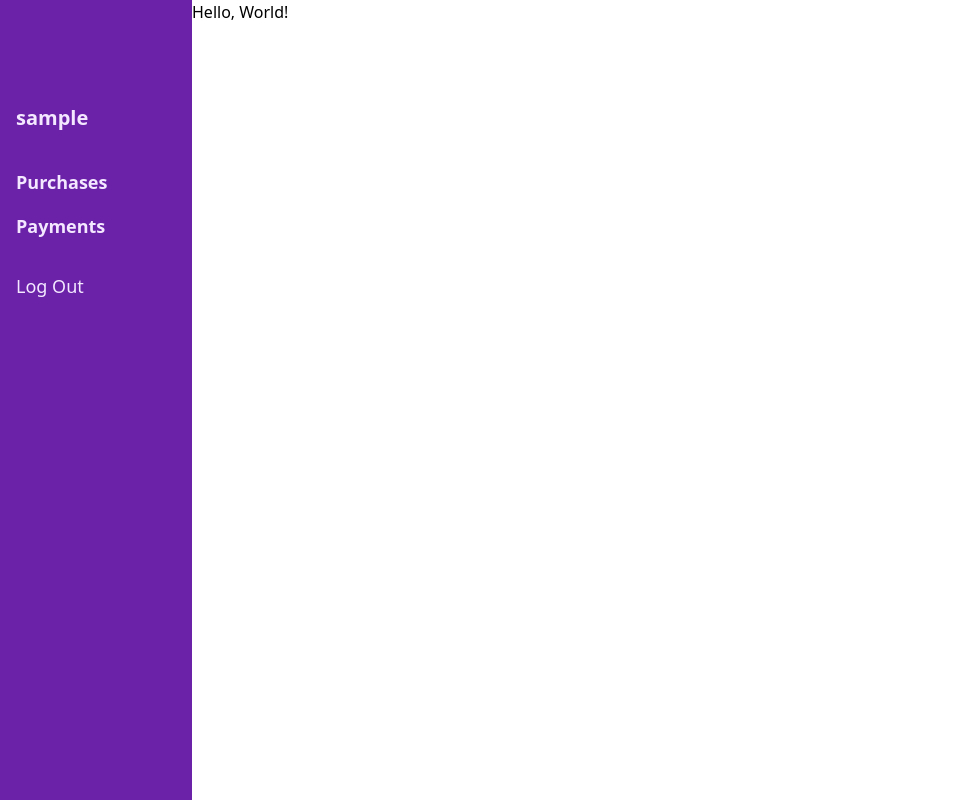
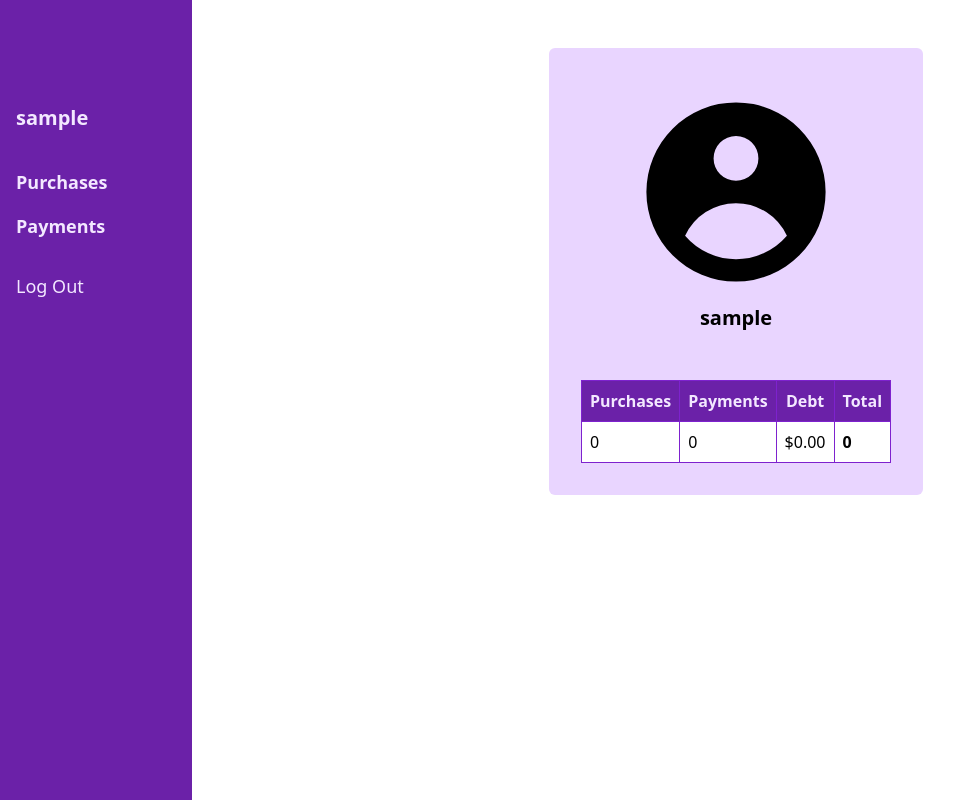
Before and after one commit to carlosgarciafm/payment-tracker, a Flask app: page / in a window 1280 px wide. Shown: the whole page, without its empty margins (0-970 px from the left). Run offline with Flask 2, Linux system fonts and the light colour scheme; the visitor is signed in with stand-in values (Sample User, id 1); data comes from the database, SQL or seed files in the repository; data that the repository does not hold is empty.

Commit message:
feat(v,c:index): show a summary for the current user

```diff
--- a/app.py
+++ b/app.py
@@ -37,7 +37,18 @@ def after_request(response):
 @app.route("/")
 @login_required
 def index():
-    return render_template("index.html")
+    """Show a summary for the current user."""
+    headers = ["purchases", "payments", "debt", "total"]
+
+    # Query user from database.
+    user = User.query.filter_by(id=session["user_id"]).first()
+    profile = {"avatar_url": user.avatar_url,
+               "debt": user.debt,
+               "total": sum([purchase.price for purchase in user.purchases]),
+               "purchases": len(user.purchases),
+               "payments": len(user.purchases)}
+
+    return render_template("index.html", headers=headers, profile=profile)
 
 
 @app.route("/login", methods=["GET", "POST"])
--- a/static/style.css
+++ b/static/style.css
@@ -542,8 +542,8 @@ Ensure the default browser behavior of the `hidden` attribute.
   display: grid;
 }
 
-.h-20 {
-  height: 5rem;
+.h-40 {
+  height: 10rem;
 }
 
 .h-screen {
@@ -570,12 +570,14 @@ Ensure the default browser behavior of the `hidden` attribute.
   width: 83.333333%;
 }
 
-.w-3\/4 {
-  width: 75%;
+.w-min {
+  width: -webkit-min-content;
+  width: -moz-min-content;
+  width: min-content;
 }
 
-.w-20 {
-  width: 5rem;
+.w-40 {
+  width: 10rem;
 }
 
 .w-4\/5 {
@@ -688,15 +690,6 @@ Ensure the default browser behavior of the `hidden` attribute.
 
 .rounded-full {
   border-radius: 9999px;
-}
-
-.border {
-  border-width: 1px;
-}
-
-.border-purple-700 {
-  --tw-border-opacity: 1;
-  border-color: rgb(126 34 206 / var(--tw-border-opacity));
 }
 
 .bg-purple-300 {
@@ -908,16 +901,16 @@ Ensure the default browser behavior of the `hidden` attribute.
     display: none;
   }
 
-  .md\:h-40 {
-    height: 10rem;
+  .md\:h-56 {
+    height: 14rem;
   }
 
   .md\:w-1\/2 {
     width: 50%;
   }
 
-  .md\:w-40 {
-    width: 10rem;
+  .md\:w-56 {
+    width: 14rem;
   }
 
   .md\:w-1\/3 {
--- a/templates/index.html
+++ b/templates/index.html
@@ -5,9 +5,44 @@
 {% endblock %}
 
 {% block title %}
-    Hello, World!
+    Welcome!
 {% endblock %}
 
 {% block main %}
-    Hello, World!
+    <div class="card flex flex-col mx-auto mt-12 w-min bg-purple-200 justify-center items-center">
+        <div class="">
+            {% if profile.avatar_url %}
+            <img src="{{ avatar_url }}" alt="user avatar" class="rounded
+                                                          rounded-full">
+            {% else %}
+            <svg xmlns="http://www.w3.org/2000/svg" class="h-40 w-40 md:h-56 md:w-56"
+                viewBox="0 0 20 20" fill="currentColor">
+  <path fill-rule="evenodd" d="M18 10a8 8 0 11-16 0 8 8 0 0116 0zm-6-3a2 2 0 11-4 0 2 2 0 014 0zm-2 4a5 5 0 00-4.546 2.916A5.986 5.986 0 0010 16a5.986 5.986 0 004.546-2.084A5 5 0 0010 11z" clip-rule="evenodd" />
+</svg>
+            {% endif %}
+            <h2 class="font-bold text-xl text-center">
+                {{ session.username }}
+            </h2>
+        </div>
+        <div class="mt-12">
+            <table class="table">
+                <thead>
+                    <tr>
+                        {% for header in headers %}
+                        <th>{{ header | title }}</th>
+                        {% endfor %}
+                    </tr>
+                </thead>
+                <tbody>
+                    <tr>
+                        {% for header in headers %}
+                        <td {% if header == "total" %}class="font-bold"{% endif %}>
+                            {{ profile[header] | formatter }}
+                        </td>
+                        {% endfor %}
+                    </tr>
+                </tbody>
+            </table>
+        </div>
+    </div>
 {% endblock %}
```
